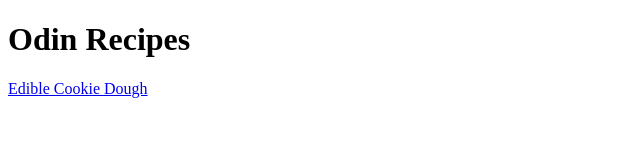
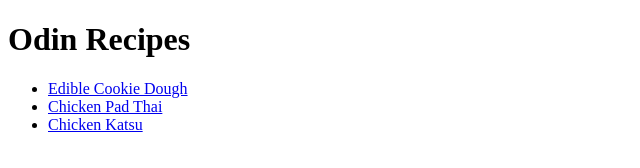
Before and after one commit to MysticVanguard/odin-recipes, a plain HTML site: page index.html in a window 1280 px wide. Shown: the whole page, without its empty margins (0-640 px from the left). Drawn offline with Linux system fonts and the light colour scheme.

Commit message:
Add chicken katsu and chicken pad thai to index and add their files

```diff
--- a/index.html
+++ b/index.html
@@ -6,6 +6,10 @@
     </head>
     <body>
         <h1>Odin Recipes</h1>
-        <a href="recipes/edible_cookie_dough.html">Edible Cookie Dough</a>
+        <ul>
+            <li><a href="recipes/edible_cookie_dough.html">Edible Cookie Dough</a></li>
+            <li><a href="recipes/chicken_pad_thai.html">Chicken Pad Thai</a></li>
+            <li><a href="recipes/chicken_katsu">Chicken Katsu</a></li>
+        </ul>
     </body>
 </html>
```
Also changed, not shown: recipes/chicken_katsu.html (added), recipes/chicken_pad_thai.html (added).
